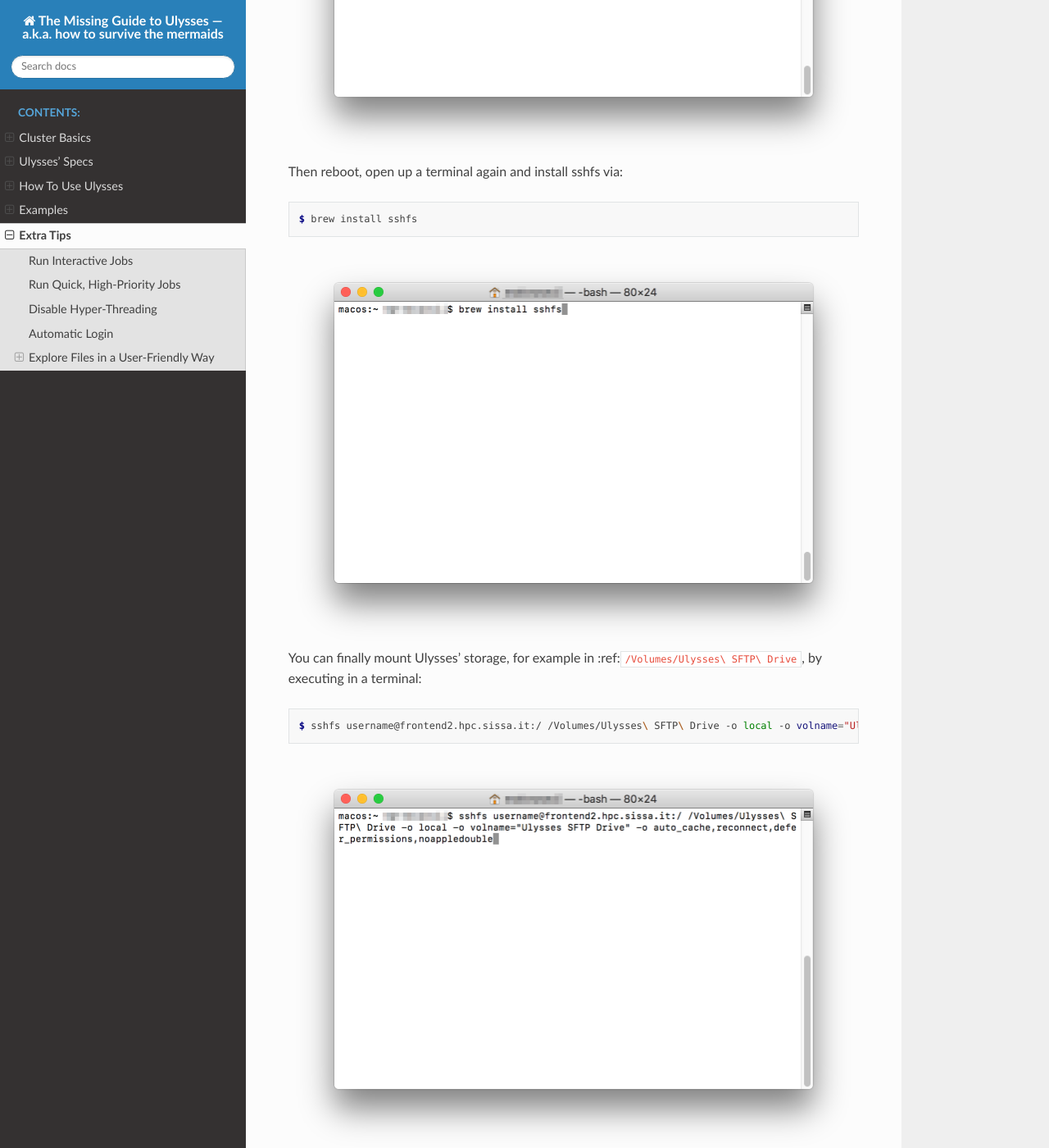
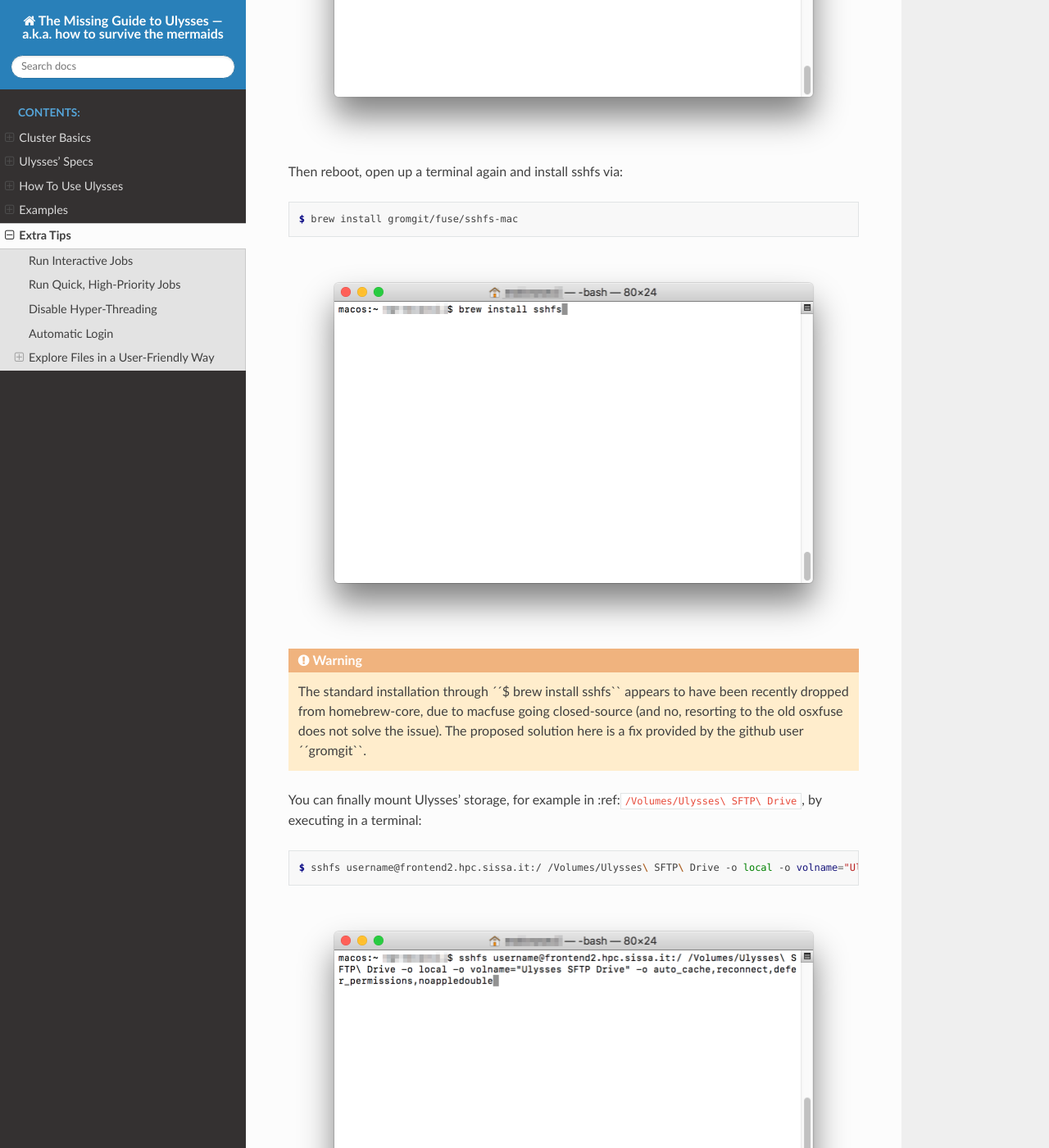
Before and after one commit to matteosecli/Ulysses-doc, a Sphinx documentation site: the page built from doc/source/extra-tips.rst, in a window 1280 px wide and 1400 px high, scrolled down 11649 px. Shown: the whole window at 82% size. Built offline with Sphinx 7.4.7 and the Read the Docs theme 2.0.0, drawn with Linux system fonts in a browser that asks for light colours; some of the changed text lies outside the part shown.

Commit message:
Update extra-tips.rst
SSHFS fix on macOS:
- osxfuse -> macfuse
- sshfs -> sshfs-mac [by gromgit]

To do: update also the terminal screenshots.

```diff
--- a/doc/source/extra-tips.rst
+++ b/doc/source/extra-tips.rst
@@ -268,7 +268,7 @@
 
 .. code-block:: console
 
-   $ brew cask install osxfuse
+   $ brew install --cask macfuse
 
 .. figure:: res/sshfs_macos_01.png
    :width: 100%
@@ -279,12 +279,14 @@
 
 .. code-block:: console
 
-   $ brew install sshfs
+   $ brew install gromgit/fuse/sshfs-mac
 
 .. figure:: res/sshfs_macos_02.png
    :width: 100%
    :alt: sshfs_macos_02
    :align: center
+
+.. warning:: The standard installation through ´´$ brew install sshfs`` appears to have been recently dropped from homebrew-core, due to macfuse going closed-source (and no, resorting to the old osxfuse does not solve the issue). The proposed solution here is a fix provided by the github user ´´gromgit``.
 
 You can finally mount Ulysses' storage, for example in :ref:``/Volumes/Ulysses\ SFTP\ Drive``, by executing in a terminal:
 
```
